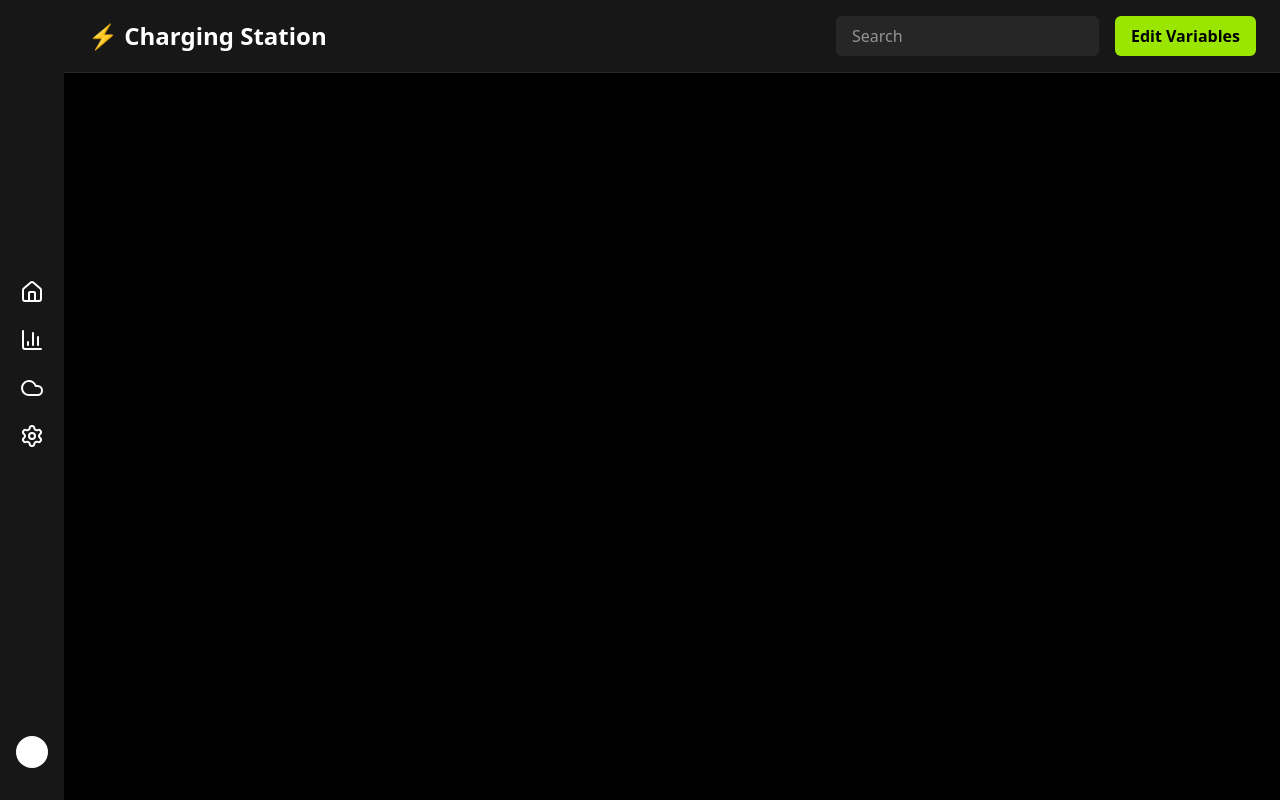
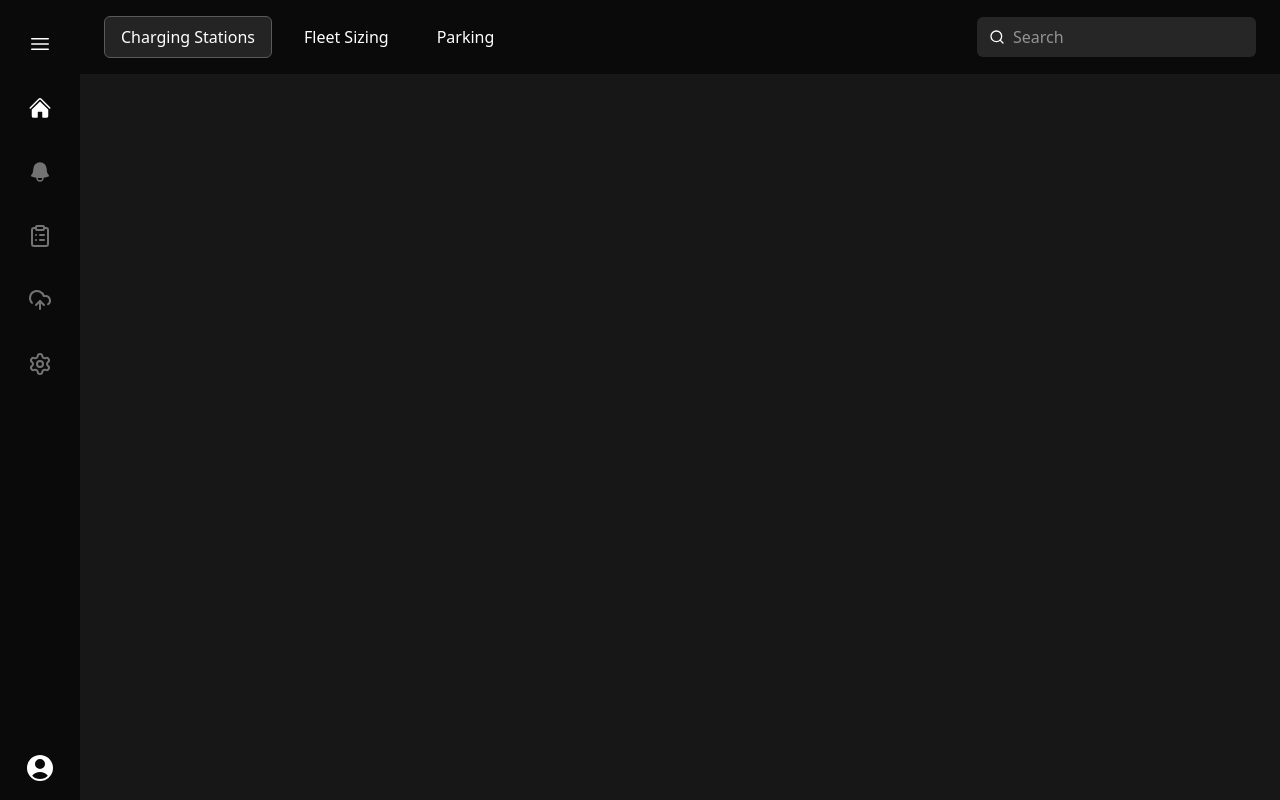
Before and after one commit to Harjap1996/answerAi_takeHome, a React (Vite) app: page / in a window 1280 px wide. Built offline with nearby package versions, Linux system fonts and the light colour scheme.

Commit message:
feat: added sidebar and topbar in layout and implemented it in the dashboard page

```diff
--- /dev/null
+++ b/src/components/Layout/Layout.tsx
@@ -0,0 +1,14 @@
+import Sidebar from "../Sidebar/Sidebar";
+import Topbar from "../Topbar/Topbar";
+
+const Layout = ({ children }: { children: React.ReactNode }) => (
+  <div className="flex h-screen w-screen bg-neutral-900 text-white">
+    <Sidebar />
+    <div className="flex flex-col flex-1">
+      <Topbar />
+      <main className="flex-1 p-6">{children}</main>
+    </div>
+  </div>
+);
+
+export default Layout;
--- a/src/components/Navbar/Navbar.tsx
+++ /dev/null
@@ -1,18 +0,0 @@
-const Navbar = () => (
-  <div className="flex items-center justify-between px-6 py-4 border-b border-neutral-800 bg-neutral-900">
-    <h1 className="text-2xl font-bold text-white">⚡ Charging Station</h1>
-
-    <div className="flex items-center gap-4">
-      <input
-        type="text"
-        placeholder="Search"
-        className="bg-neutral-800 text-white rounded-md px-4 py-2 focus:outline-none focus:ring-2 focus:ring-lime-400"
-      />
-      <button className="bg-lime-400 text-black font-semibold px-4 py-2 rounded-md hover:bg-lime-500 transition">
-        Edit Variables
-      </button>
-    </div>
-  </div>
-);
-
-export default Navbar;
--- a/src/components/Sidebar/Sidebar.tsx
+++ b/src/components/Sidebar/Sidebar.tsx
@@ -1,15 +1,24 @@
-import { Home, BarChart3, Cloud, Settings } from "lucide-react";
+import { ClipboardList, CloudUpload, Settings } from "lucide-react";
+import {
+  HomeIcon,
+  BellIcon,
+  UserCircleIcon,
+  Bars3Icon,
+} from "@heroicons/react/24/solid";
 
 const Sidebar = () => (
-  <div className="w-16 bg-neutral-900 flex flex-col items-center py-4 space-y-6">
-    <div className="flex-1 flex flex-col justify-center space-y-6">
-      <Home className="w-6 h-6 text-white hover:text-lime-400 cursor-pointer" />
-      <BarChart3 className="w-6 h-6 text-white hover:text-lime-400 cursor-pointer" />
-      <Cloud className="w-6 h-6 text-white hover:text-lime-400 cursor-pointer" />
-      <Settings className="w-6 h-6 text-white hover:text-lime-400 cursor-pointer" />
+  <div className="w-20 h-screen bg-neutral-950 flex flex-col justify-between pt-8 pb-4 items-center">
+    <div className="flex flex-col items-center gap-10 w-8">
+      <Bars3Icon className="w-6 h-6 text-white hover:text-lime-400 cursor-pointer transition-colors" />
+      <HomeIcon className="w-6 h-6 text-white hover:text-lime-400 cursor-pointer transition-colors" />
+      <BellIcon className="w-6 h-6 text-neutral-500 hover:text-lime-400 cursor-pointer transition-colors" />
+      <ClipboardList className="w-6 h-6 text-neutral-500 hover:text-lime-400 cursor-pointer transition-colors" />
+      <CloudUpload className="w-6 h-6 text-neutral-500 hover:text-lime-400 cursor-pointer transition-colors" />
+      <Settings className="w-6 h-6 text-neutral-500 hover:text-lime-400 cursor-pointer transition-colors" />
     </div>
-    <div className="pb-4">
-      <div className="w-8 h-8 rounded-full bg-white" />
+
+    <div>
+      <UserCircleIcon className="w-8 h-8 text-white hover:text-lime-400 cursor-pointer transition-colors" />
     </div>
   </div>
 );
--- /dev/null
+++ b/src/components/Topbar/Topbar.tsx
@@ -0,0 +1,52 @@
+import { useState } from "react";
+import { Search } from "lucide-react";
+
+const Topbar = () => {
+  const [currentTab, setCurrentTab] = useState("charging");
+  return (
+    <div className="flex items-center justify-between px-6 py-4 bg-neutral-950">
+      <div className="flex gap-4 items-center">
+        <button
+          className={`px-4 py-2 rounded-md font-medium text-base transition-colors ${
+            currentTab === "charging"
+              ? "bg-[#242424] border border-[#5A5A5A] text-white font-sans"
+              : "text-white font-roobert"
+          }`}
+        >
+          Charging Stations
+        </button>
+
+        <button
+          className={`px-4 py-2 rounded-md font-medium text-base transition-colors ${
+            currentTab === "fleet"
+              ? "bg-[#242424] border border-[#5A5A5A] text-white font-sans"
+              : "text-white font-roobert"
+          }`}
+        >
+          Fleet Sizing
+        </button>
+
+        <button
+          className={`px-4 py-2 rounded-md font-medium text-base transition-colors ${
+            currentTab === "parking"
+              ? "bg-[#242424] border border-[#5A5A5A] text-white font-sans"
+              : "text-white font-roobert"
+          }`}
+        >
+          Parking
+        </button>
+      </div>
+
+      <div className="flex items-center bg-neutral-800 px-3 py-2 rounded-md">
+        <Search className="w-4 h-4 text-white mr-2" />
+        <input
+          type="text"
+          placeholder="Search"
+          className="bg-transparent text-white focus:outline-none"
+        />
+      </div>
+    </div>
+  );
+};
+
+export default Topbar;
--- a/src/pages/DashboardPage.tsx
+++ b/src/pages/DashboardPage.tsx
@@ -1,21 +1,9 @@
-import Sidebar from "../components/Sidebar/Sidebar";
-import Navbar from "../components/Navbar/Navbar";
-import VariablesPanel from "../components/VariablesPanel/VariablesPanel";
-import Chart from "../components/Chart/Chart";
-import KeyIndicatorsPanel from "../components/KeyIndicatorsPanel/KeyIndicatorsPanel";
+import Layout from "../components/Layout/Layout";
 
 const DashboardPage = () => (
-  <div className="flex min-h-screen bg-black text-white">
-    <Sidebar />
-    <div className="flex-1 flex flex-col">
-      <Navbar />
-      <div className="flex p-4 gap-4">
-        <VariablesPanel />
-        <Chart />
-        <KeyIndicatorsPanel />
-      </div>
-    </div>
-  </div>
+  <Layout>
+    <div></div>
+  </Layout>
 );
 
 export default DashboardPage;
```
